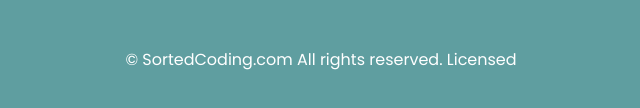
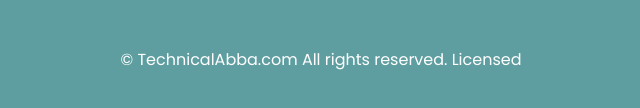
Before and after one commit to irfansariii/irfansariii.github.io, a plain HTML site: page index.html in a window 1280 px wide. Shown: the part 4900-5008 px from the top of the page, 319-959 px from the left. Drawn offline with nearby package versions, Linux system fonts and the light colour scheme.

Commit message:
Update index.html

```diff
--- a/index.html
+++ b/index.html
@@ -4,7 +4,7 @@
 <head>
   <meta charset="UTF-8" />
   <meta name="viewport" content="width=device-width, initial-scale=1.0" />
-  <title>Portfolio Website | SortedCoding</title>
+  <title>Portfolio Website | Technical Abba By Irfan Sir</title>
   <link rel="stylesheet" href="style.css" />
   <link href="https://unpkg.com/boxicons@2.1.4/css/boxicons.min.css" rel="stylesheet" />
   <script src="https://cdn.jsdelivr.net/npm/@emailjs/browser@3/dist/email.min.js"></script>
@@ -290,7 +290,7 @@
     </ul>
 
     <p class="copyright">
-      © SortedCoding.com All rights reserved. Licensed
+      © TechnicalAbba.com All rights reserved. Licensed
     </p>
 
   </footer>
```
